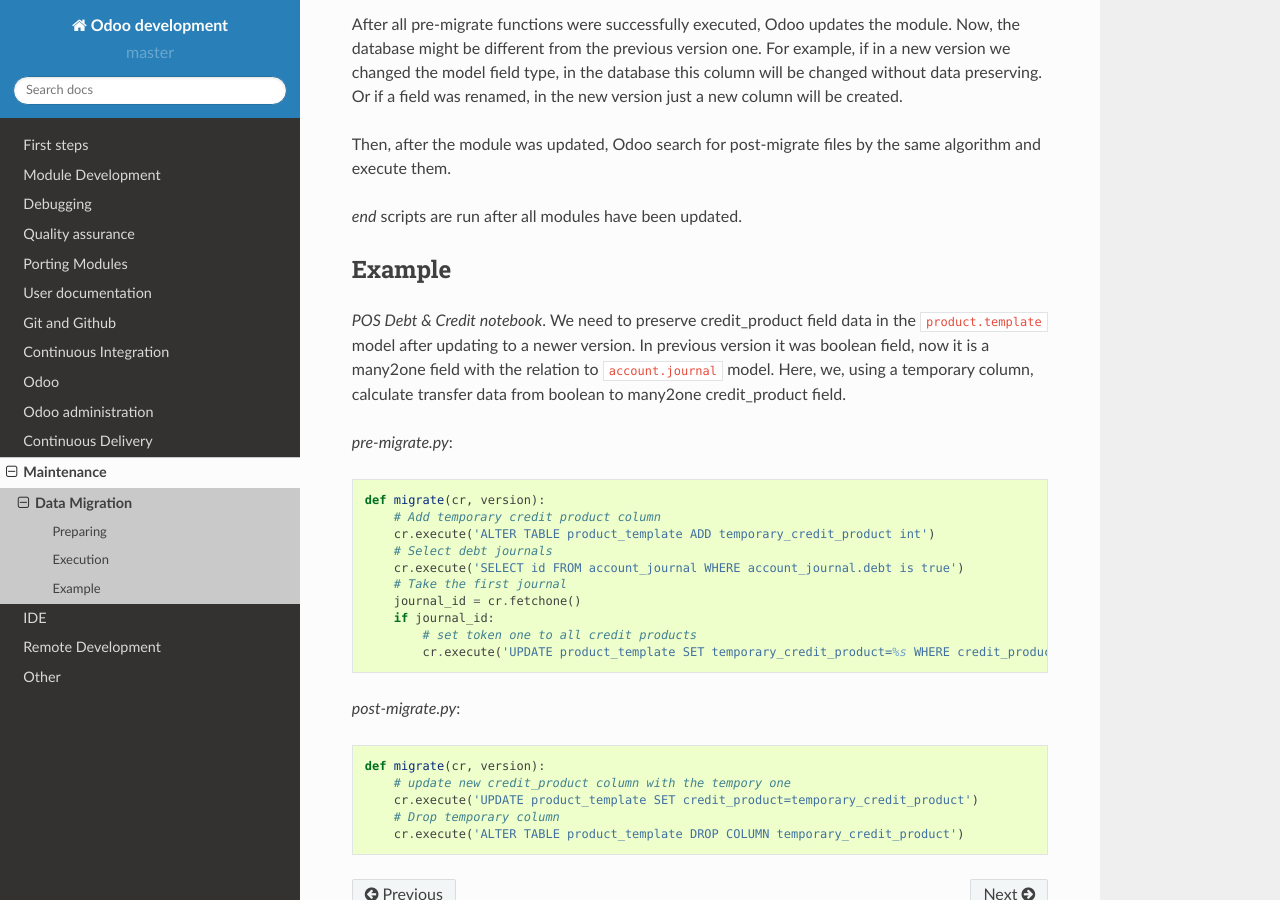
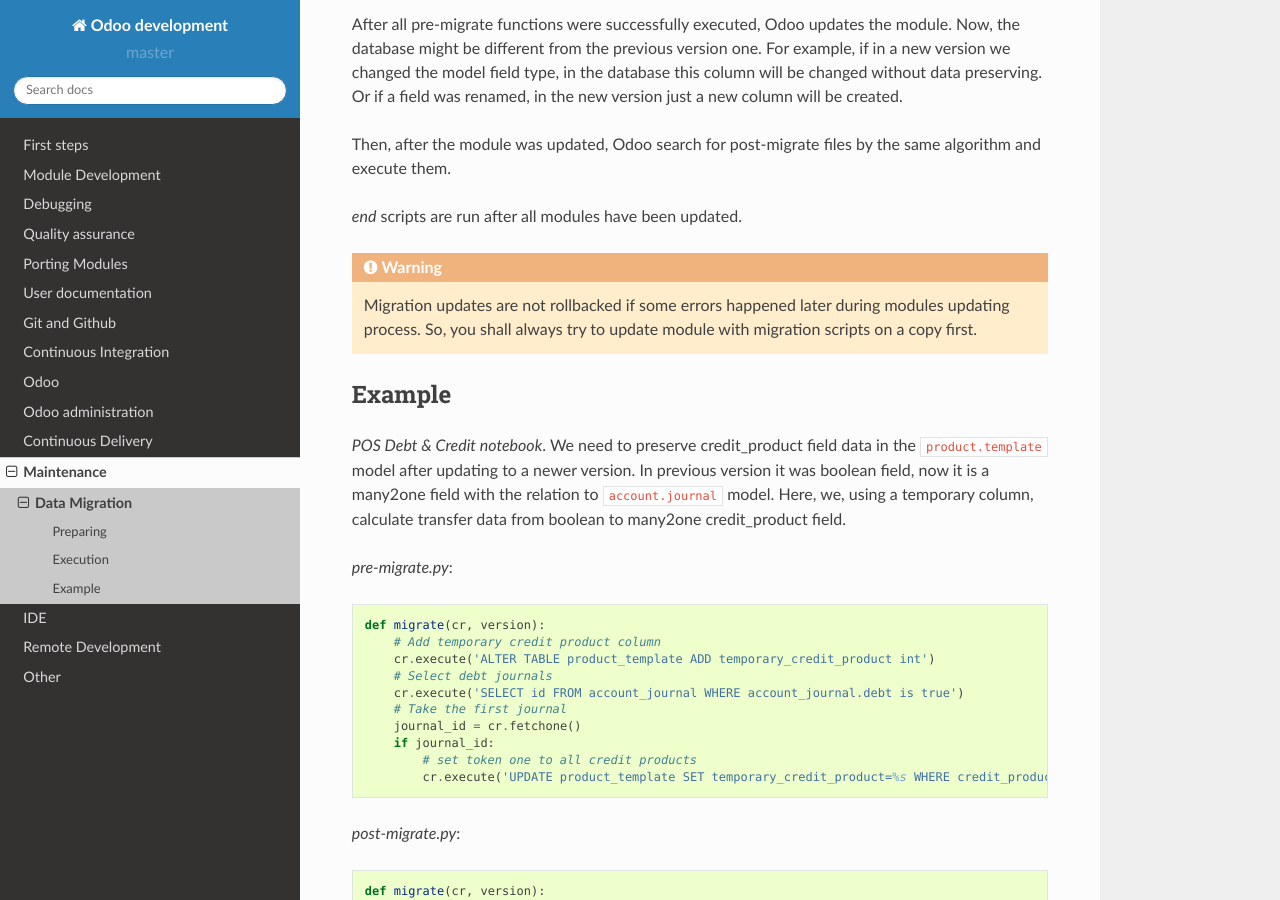
Before and after one commit to itpp-labs/odoo-development, a Sphinx documentation site: the page built from docs/maintenance/data-migration.rst, in a window 1280 px wide and 900 px high, scrolled down 1135 px. Built offline with Sphinx 7.4.7 and the Read the Docs theme 2.0.0, drawn with Linux system fonts in a browser that asks for light colours.

Commit message:
Warning about migration with error

```diff
--- a/docs/maintenance/data-migration.rst
+++ b/docs/maintenance/data-migration.rst
@@ -54,6 +54,8 @@ Then, after the module was updated, Odoo search for post-migrate files by the sa
 
 *end* scripts are run after all modules have been updated.
 
+.. warning:: Migration updates are not rollbacked if some errors happened later during modules updating process. So, you shall always try to update module with migration scripts on a copy first.
+
 Example
 -------
 
```
